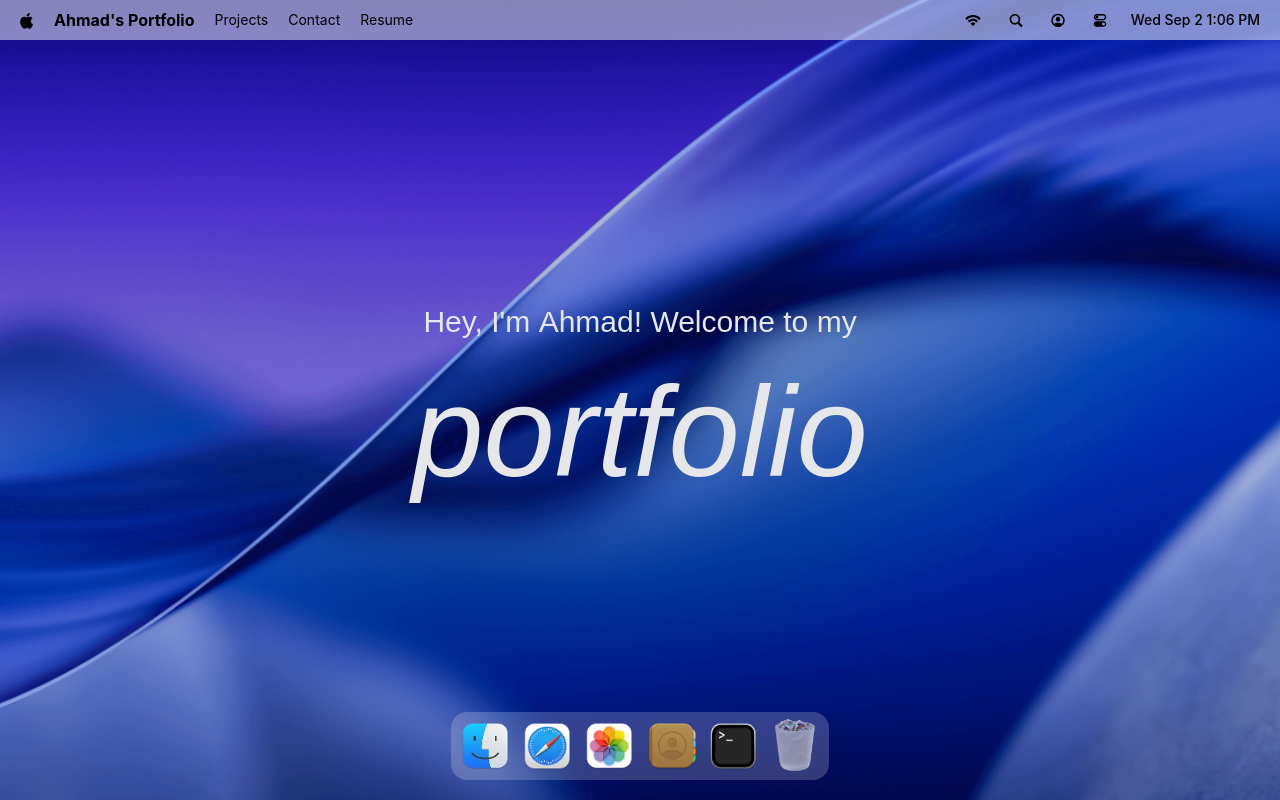
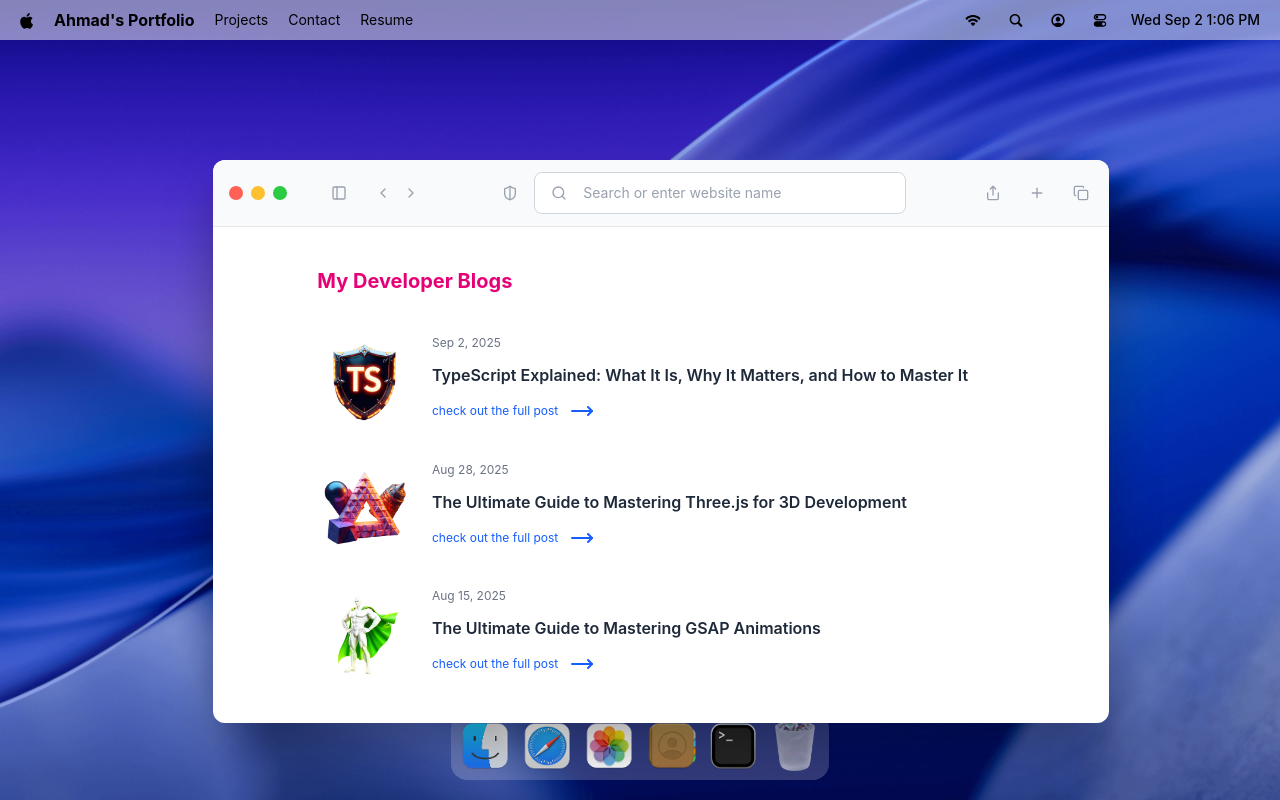
Before and after one commit to AhmadAli-68/MacOS-Style-Portfolio, a React (Vite) app: page / in a window 1280 px wide. Both pictures are taken after a click on the button 547 px from the left and 746 px from the top of the page. Built offline with nearby package versions, Linux system fonts and the light colour scheme; a web font is replaced by a local one.

Commit message:
Implement the new window: Safari

```diff
--- a/src/App.jsx
+++ b/src/App.jsx
@@ -2,7 +2,7 @@
 import { Draggable } from 'gsap/Draggable'
 
 import { Dock, Navbar, Welcome } from '@components'
-import { Terminal } from '@windows'
+import { Safari, Terminal } from '@windows'
 
 gsap.registerPlugin(Draggable)
 
@@ -14,6 +14,7 @@
       <Dock />
 
       <Terminal />
+      <Safari />
     </main>
   )
 }
--- /dev/null
+++ b/src/windows/Safari.jsx
@@ -0,0 +1,64 @@
+import { WindowsControls } from '@components'
+import { blogPosts } from '@constants'
+import WindowWrapper from '@hoc/WindowWrapper'
+import { ChevronLeft, ChevronRight, Copy, MoveRight, PanelLeft, Plus, Search, Share, ShieldHalf } from 'lucide-react'
+
+const Safari = () => {
+  return (
+    <>
+      <div id='window-header'>
+        <WindowsControls target='safari' />
+        <PanelLeft className='ml-10 icon' />
+
+        <div className='flex items-center gap-1 ml-5'>
+          <ChevronLeft className='icon' />
+          <ChevronRight className='icon' />
+        </div>
+
+        <div className='flex-1 flex-center gap-3'>
+          <ShieldHalf className='icon' />
+
+          <div className='search'>
+            <Search className='icon' />
+            <input
+              type='text'
+              placeholder='Search or enter website name' className='flex-1'
+            />
+          </div>
+        </div>
+
+        <div className='flex items-center gap-5'>
+          <Share className='icon' />
+          <Plus className='icon' />
+          <Copy className='icon' />
+        </div>
+      </div>
+
+      <div className='blog'>
+        <h2>My Developer Blogs</h2>
+
+        <div className='space-y-8'>
+          {blogPosts.map(({id, image, title, date, link}) => (
+            <div key={id} className='blog-post'>
+              <div className='col-span-2'>
+                <img src={image} alt={title} />
+              </div>
+
+              <div className='content'>
+                <p>{date}</p>
+                <h3>{title}</h3>
+                <a href={link} target='_blank' rel='noopener noreferrer'>
+                  check out the full post <MoveRight className='icon-hover' />
+                </a>
+              </div>
+            </div>
+          ))}
+        </div>
+      </div>
+    </>
+  )
+}
+
+const SafariWindow = WindowWrapper(Safari, 'safari')
+
+export default SafariWindow
--- a/src/windows/Terminal.jsx
+++ b/src/windows/Terminal.jsx
@@ -1,4 +1,3 @@
-
 import { techStack } from '@constants'
 import { WindowsControls } from '@components'
 import WindowWrapper from '@hoc/WindowWrapper'
--- a/src/windows/index.js
+++ b/src/windows/index.js
@@ -1,3 +1,4 @@
 import Terminal from './Terminal';
+import Safari from './Safari';
 
-export { Terminal }
+export { Terminal, Safari }
```
